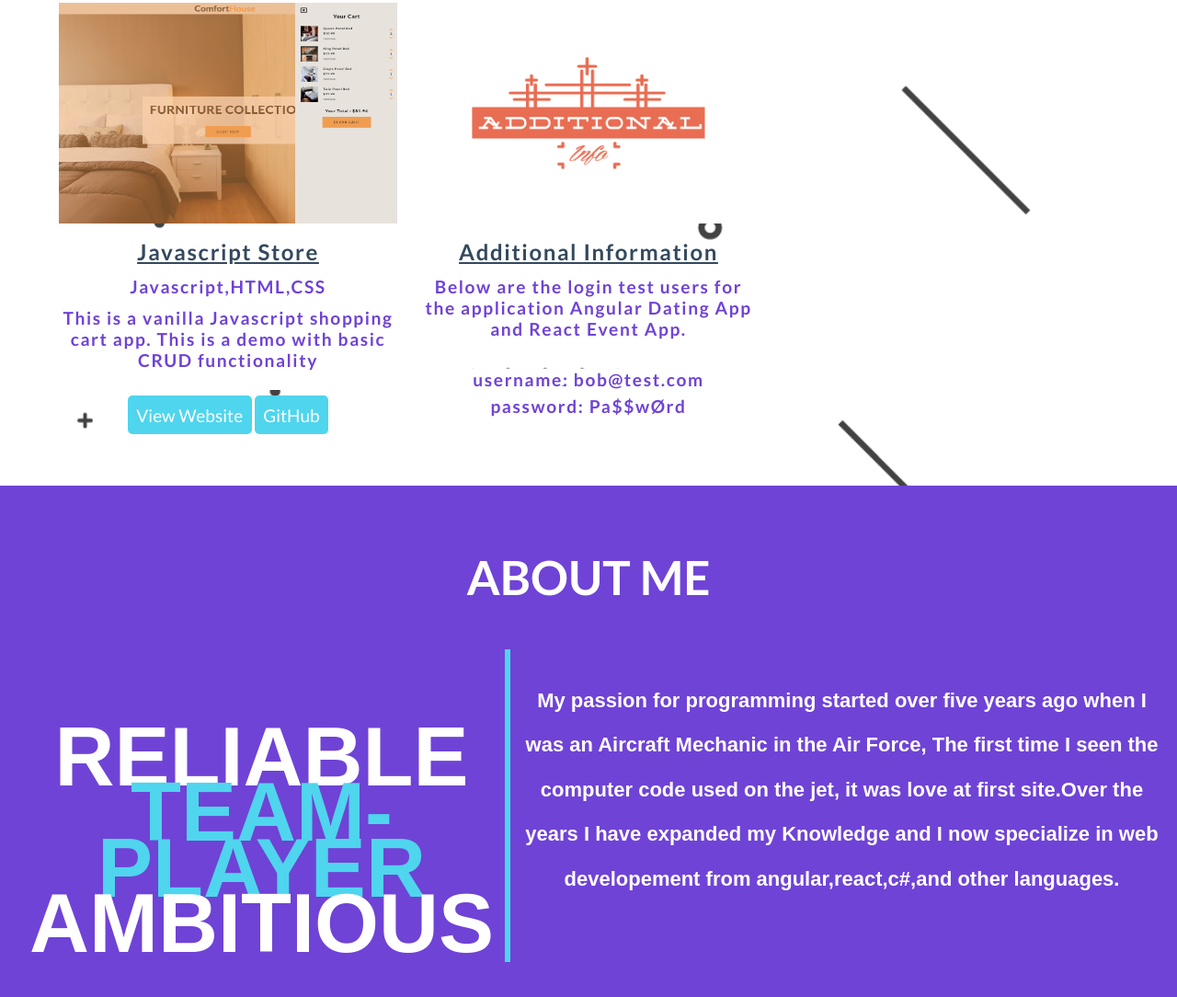
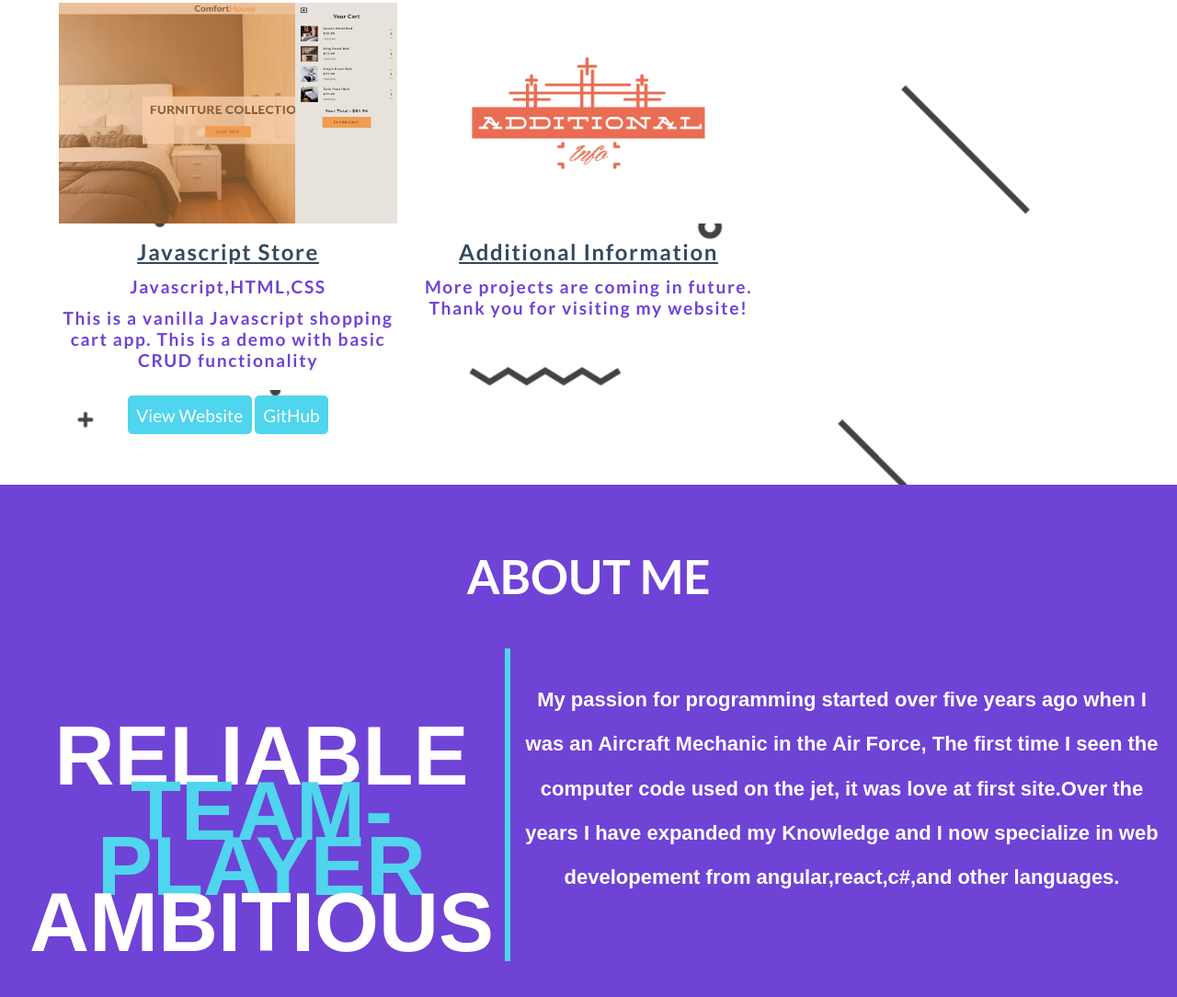
Before and after one commit to cmburch/charlesburch, a website: page index.html in a window 1280 px wide. Shown: the part 1246-2330 px from the top of the page at 92% size. Drawn offline with Linux system fonts and the light colour scheme.

Commit message:
update additonal info section

```diff
--- a/index.html
+++ b/index.html
@@ -193,15 +193,16 @@
                     <h3>Additional Information</h3>
                     <!-- <h4>Javascript,HTML,CSS</h4> -->
                     <h4 class='project__desc'>
-                        Below are the login test users for the application Angular Dating App and React Event App.
+                        <!-- Below are the login test users for the application Angular Dating App and React Event App. -->
+                        More projects are coming in future. Thank you for visiting my website!
                     </h4>
-                    <h4 class='project__desc_info'>
+                    <!-- <h4 class='project__desc_info'>
                         username: bob@test.com
                     </h4>
                     <h4 class='project__desc_info'>
                         password: Pa$$w&Oslashrd
 
-                    </h4>
+                    </h4> -->
                     <div class='center'>
                         <!-- <a type="button" target="_blank" href="https://comforthome.herokuapp.com" role="button"
                             class="btn btn-primary">View Website</a>
```
